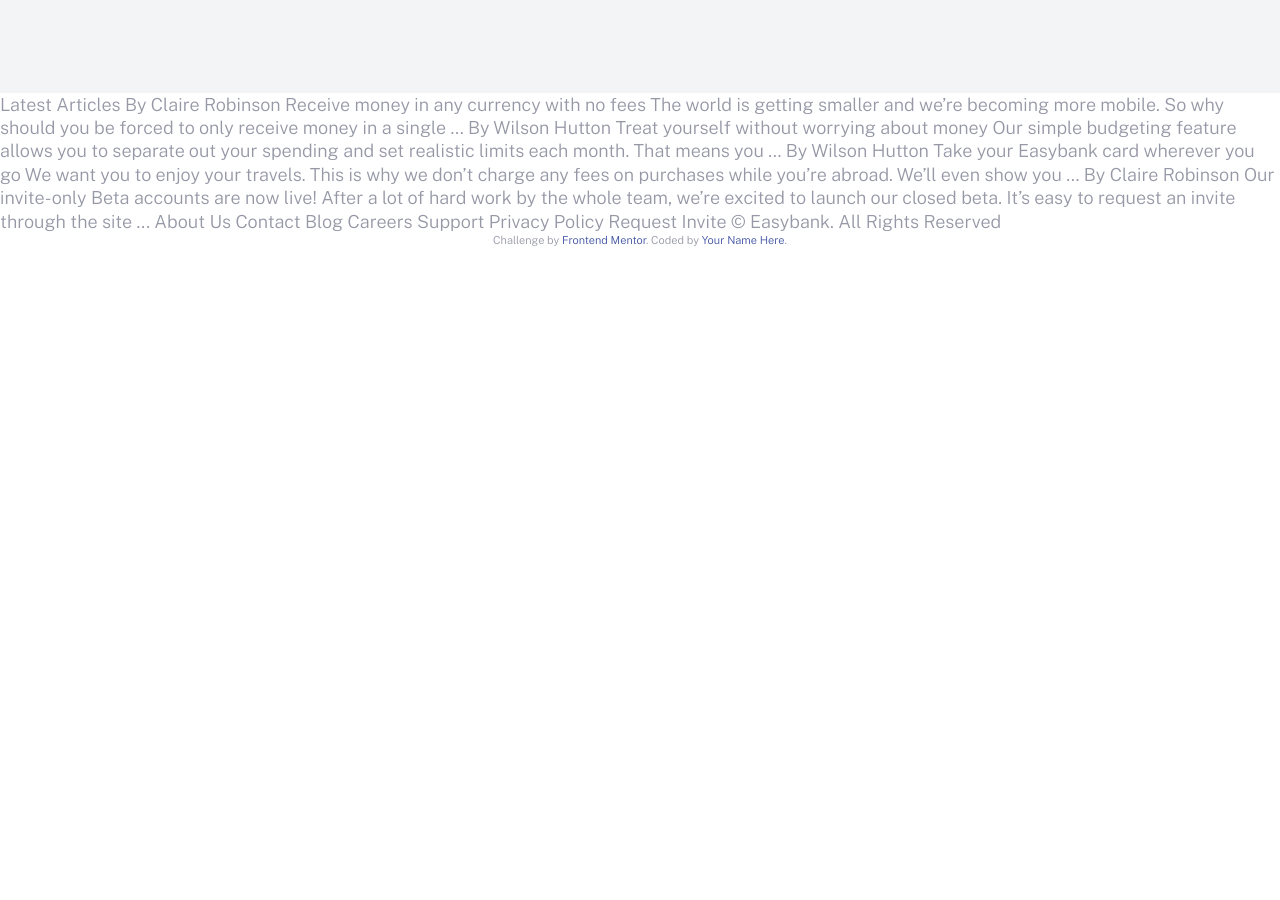
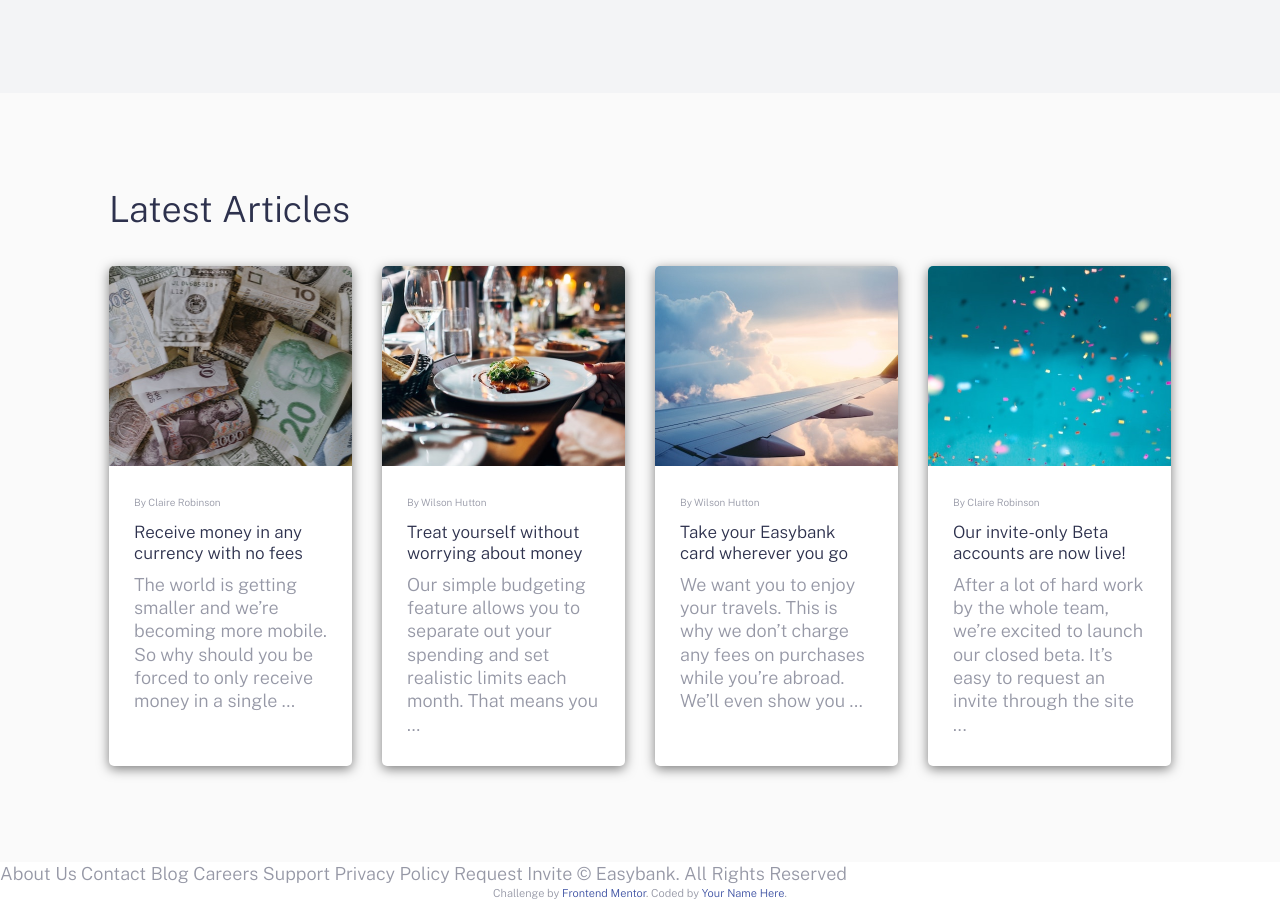
Before and after one commit to ELHARFALI/Project--8-Easybank, a plain HTML site: page index.html in a window 1280 px wide. Shown: the part 1314-2214 px from the top of the page. Before the commit the page ends 1561 px from the top, so only its background shows below. Drawn offline with nearby package versions, Linux system fonts and the light colour scheme.

Commit message:
Article section

```diff
--- /dev/null
+++ b/app/scss/_article.scss
@@ -0,0 +1,68 @@
+.articles {
+background-color: $veryLightGray;
+}
+
+.article {
+
+    &__content{
+
+    }
+
+    &__grid {
+        display: grid;
+        grid-template-columns: 1fr;
+        gap: 1.875rem;
+
+        @include breakpoint-up(medium) {
+            grid-template-columns: repeat(2, 1fr);
+        }
+
+        @include breakpoint-up(large) {
+            grid-template-columns: repeat(4, 1fr);
+        }
+    }
+
+    &__item {
+        background-color: $white;
+        border-radius: 0.3125rem;
+        overflow: hidden;
+        box-shadow: 0px 3px 12px rgba(0, 0, 0, .5);
+        transition: all 150ms ease-in-out;
+
+        &:hover {
+            transform: scale(1.05);
+        }
+    }
+
+    &__image {
+        height: 12.5rem;
+        background-size: cover;
+        background-repeat: no-repeat;
+        background-position: center center;
+    }
+
+    &__text {
+        padding: 1.875rem 1.875rem 2.5rem 1.875rem;
+        color: $grayishBlue;
+
+        @include breakpoint-up(medium) {
+            padding: 1.875rem 1.5625rem;
+        }
+    }
+
+    &__author {
+        font-size: 0.625rem;
+        margin-bottom: 0.825rem;
+    }
+
+    &__title {
+        font-size: 1.0625rem;
+        line-height: 1.2;
+        color: $darkBlue;
+        margin-bottom: 0.6rem;
+    }
+
+    &__description {
+        font-size: 0.8125rem;
+    }
+}
--- a/app/scss/style.scss
+++ b/app/scss/style.scss
@@ -5,3 +5,4 @@
 @import 'header';
 @import 'hero';
 @import 'feature';
+@import 'article';
--- a/index.html
+++ b/index.html
@@ -134,6 +134,51 @@
       </div>
     </section>
 
+    <section class="articles">
+      <div class="article__content container container--pall">
+
+        <h2>Latest Articles</h2>
+
+        <div class="article__grid">
+
+          <a href="#" class="article__item">
+            <div class="article__image" style="background-image: url('/images/image-currency.jpg');"></div>
+            <div class="article__text">
+              <div class="article__author">By Claire Robinson</div>
+              <div class="article__title">Receive money in any currency with no fees</div>
+              <div class="article__desciption">The world is getting smaller and we’re becoming more mobile. So why should you be forced to only receive money in a single …</div>
+            </div>
+          </a>
+
+          <a href="#" class="article__item">
+            <div class="article__image" style="background-image: url('/images/image-restaurant.jpg');"></div>
+            <div class="article__text">
+              <div class="article__author">By Wilson Hutton</div>
+              <div class="article__title">Treat yourself without worrying about money</div>
+              <div class="article__desciption">Our simple budgeting feature allows you to separate out your spending and set realistic limits each month. That means you …</div>
+            </div>
+          </a>
+
+          <a href="#" class="article__item">
+            <div class="article__image" style="background-image: url('/images/image-plane.jpg');"></div>
+            <div class="article__text">
+              <div class="article__author">By Wilson Hutton</div>
+              <div class="article__title">Take your Easybank card wherever you go</div>
+              <div class="article__desciption">We want you to enjoy your travels. This is why we don’t charge any fees on purchases while you’re abroad. We’ll even show you …</div>
+            </div>
+          </a>
+
+          <a href="#" class="article__item">
+            <div class="article__image" style="background-image: url('/images/image-confetti.jpg');"></div>
+            <div class="article__text">
+              <div class="article__author">By Claire Robinson</div>
+              <div class="article__title">Our invite-only Beta accounts are now live!</div>
+              <div class="article__desciption">After a lot of hard work by the whole team, we’re excited to launch our closed beta. It’s easy to request an invite through the site ...</div>
+            </div>
+          </a>
+        </div>
+      </div>
+    </section>
 
 
 
@@ -149,27 +194,6 @@
 
 
 
-  Latest Articles
-
-  By Claire Robinson
-  Receive money in any currency with no fees
-  The world is getting smaller and we’re becoming more mobile. So why should you be
-  forced to only receive money in a single …
-
-  By Wilson Hutton
-  Treat yourself without worrying about money
-  Our simple budgeting feature allows you to separate out your spending and set
-  realistic limits each month. That means you …
-
-  By Wilson Hutton
-  Take your Easybank card wherever you go
-  We want you to enjoy your travels. This is why we don’t charge any fees on purchases
-  while you’re abroad. We’ll even show you …
-
-  By Claire Robinson
-  Our invite-only Beta accounts are now live!
-  After a lot of hard work by the whole team, we’re excited to launch our closed beta.
-  It’s easy to request an invite through the site ...
 
 
 
```
Also changed, not shown: dist/css/style.css, 1 other file.
